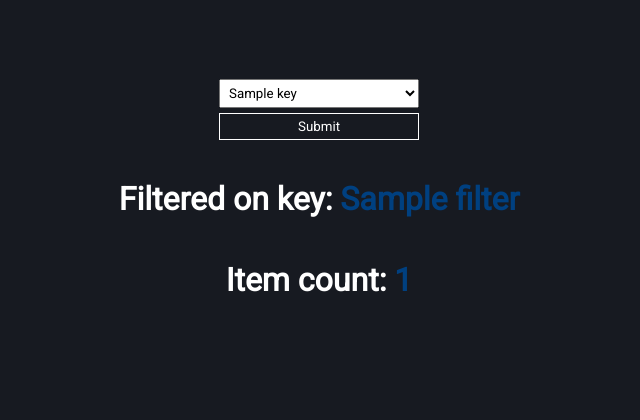
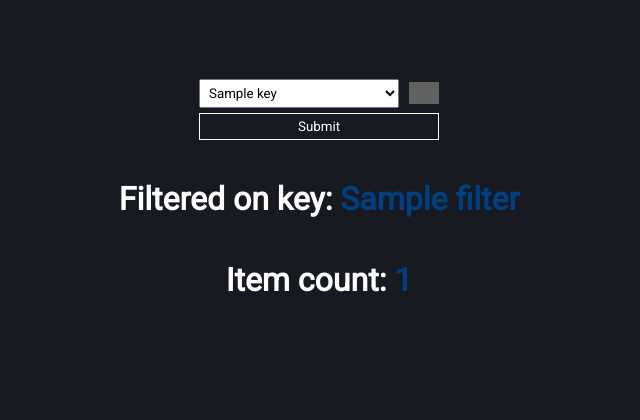
Before and after one commit to Kaediin/Project-B-Django, a Django app: template steam/templates/index.html in a window 1280 px wide. Shown: the part 273-693 px from the top of the page, without its empty margins (321-961 px from the left). Run offline with Django 3.2, Linux system fonts and the light colour scheme; the template is opened without the code that fills it: most values are stand-ins (such as "Sample title", 1, 10 or a date in 2020); parts of the project's set-up code (start-up, migrations or seed data) failed here and were passed over; grey boxes are pictures that could not be loaded.

Commit message:
Added option to reverse list of results

```diff
--- a/steam/templates/index.html
+++ b/steam/templates/index.html
@@ -26,6 +26,7 @@
             color: white;
             width: 100%;
             padding: 5px 20px 5px 20px;
+            cursor: pointer;
         }
 
         #steam_logo {
@@ -52,7 +53,6 @@
 
         select {
             width: 200px;
-            margin-bottom: 5px;
             padding: 5px;
         }
 
@@ -155,6 +155,21 @@
             align-items: center;
         }
 
+        #reverse_icon {
+            filter: invert(1);
+            color: white;
+            width: 30px;
+            cursor: pointer;
+            margin-left: 10px;
+        }
+
+        #containerReverse {
+            display: flex;
+            flex-direction: row;
+            align-items: center;
+            margin-bottom: 5px;
+        }
+
 
     </style>
     <meta charset="UTF-8">
@@ -177,12 +192,15 @@
     {#    Container for the form#}
     <div id="containerForm">
         <form id="form_filter" action="{% url 'filterData' %}" method="get">
-            <select id="select" name="key">
-                {% for key in keys %}
-                    <option name="{{ key }}">{{ key }}</option>
-                {% endfor %}
-            </select><br>
-
+            <div id="containerReverse">
+                <select id="select" name="key">
+                    {% for key in keys %}
+                        <option name="{{ key }}">{{ key }}</option>
+                    {% endfor %}
+                </select>
+                <img id="reverse_icon" src="{% static 'admin/img/reverse.svg' %}" alt="Reverse list"
+                     onclick="reverseList()">
+            </div>
             <input type="submit">
         </form>
         <br>
@@ -394,6 +412,10 @@
         newDateString = `${day} ${month}, ${year}`
         return newDateString
     }
+
+    function reverseList() {
+        location.href = '{% url 'reverselist' filter %}'
+    }
 </script>
 
 </html>
--- a/steam/urls.py
+++ b/steam/urls.py
@@ -4,5 +4,6 @@ from . import views
 
 urlpatterns = [
     path('', views.index, name='index'),
-    path('filter', views.filter, name='filterData')
+    path('filter', views.filter, name='filterData'),
+    path('filter/reversed/<key>', views.reverse, name='reverselist')
 ]
```
Also changed, not shown: steam/views.py (+23 -1 lines), 1 other file.
